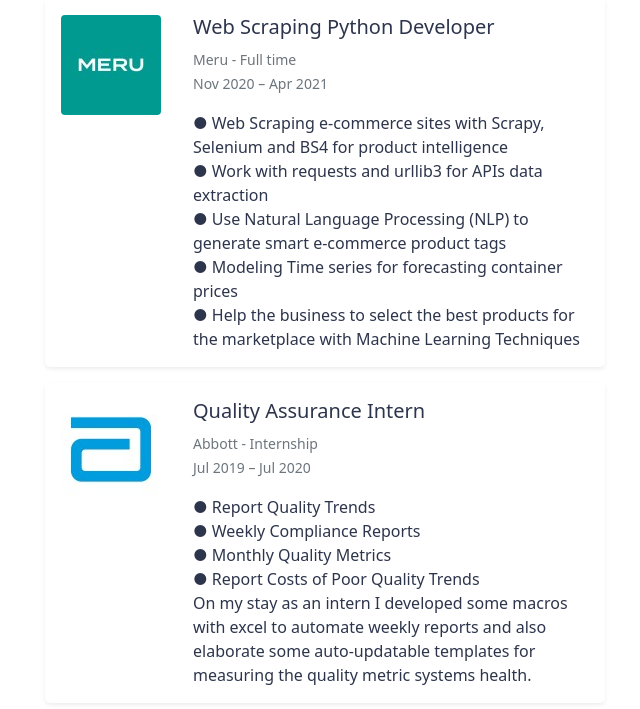
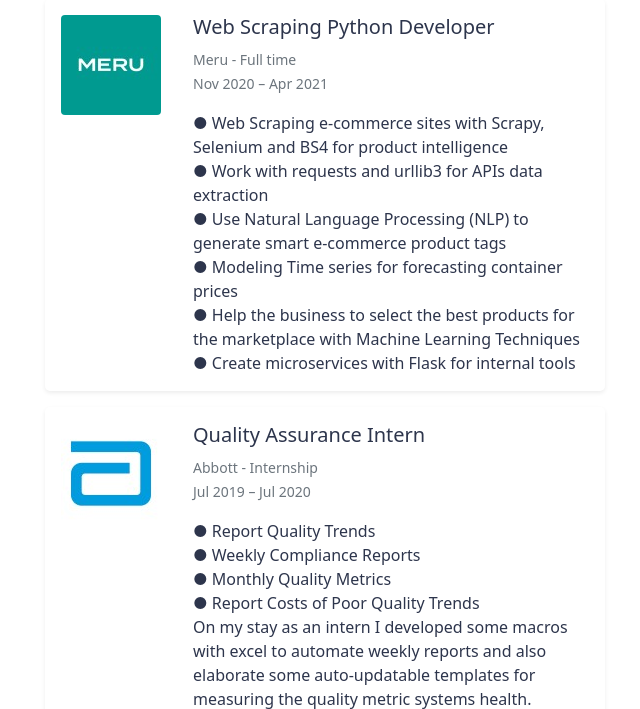
Before and after one commit to albertopformoso/CV, a Flask app: page / in a window 1280 px wide. Shown: the part 1446-2155 px from the top of the page, without its empty margins (315-955 px from the left). Run offline with Flask 2, Linux system fonts and the light colour scheme; data that the repository does not hold is empty.

Commit message:
job description update

```diff
--- a/src/templates/details/experience.html
+++ b/src/templates/details/experience.html
@@ -82,6 +82,7 @@
                         ● Use Natural Language Processing (NLP) to generate smart e-commerce product tags <br/>
                         ● Modeling Time series for forecasting container prices <br/>
                         ● Help the business to select the best products for the marketplace with Machine Learning Techniques <br/>
+                        ● Create microservices with Flask for internal tools <br/>
                     </p>
                 </div>
             </div>
```
